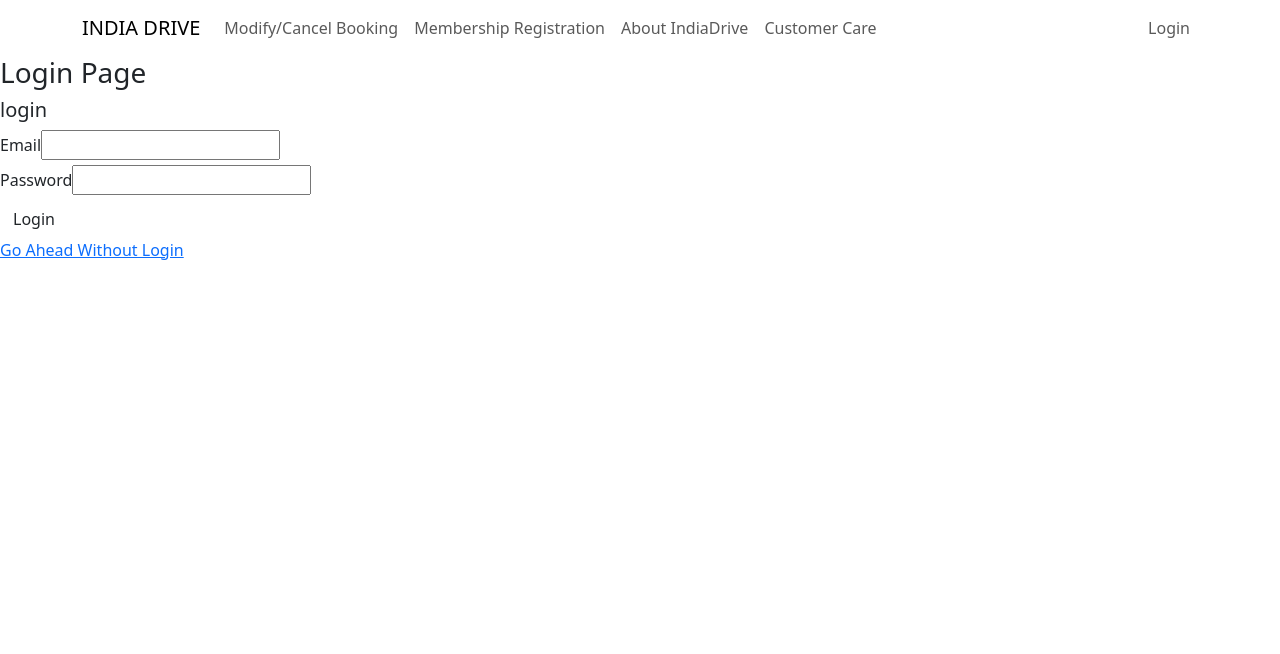
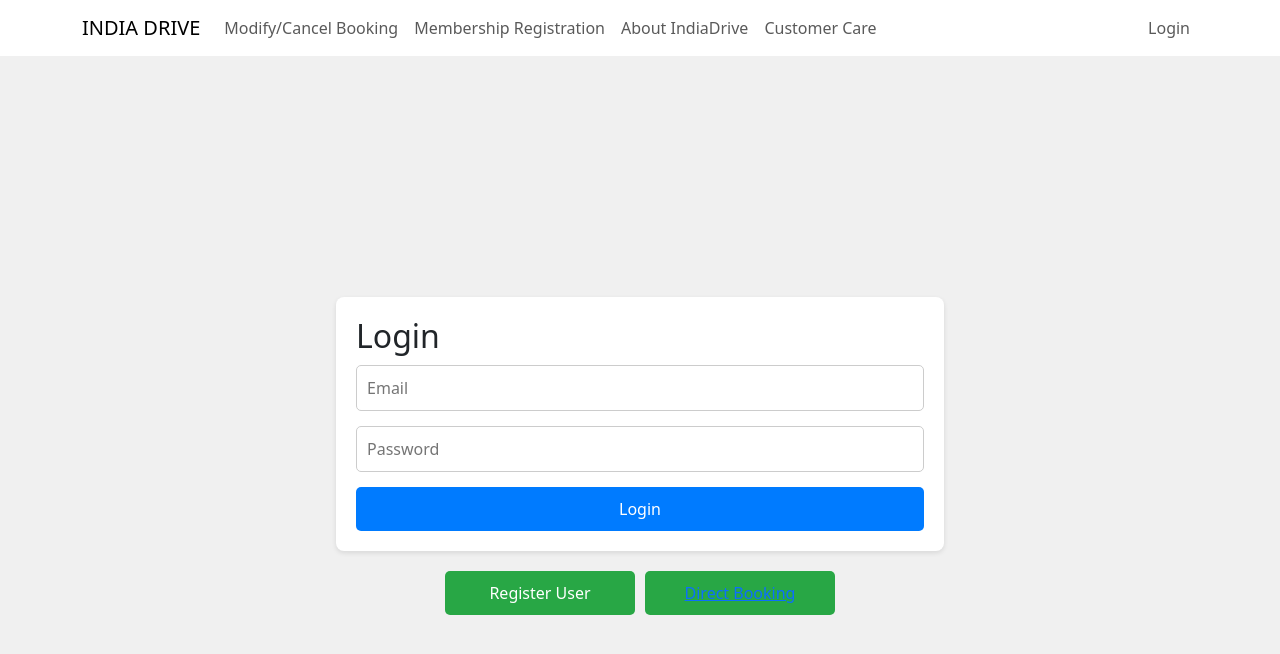
Before and after one commit to shaiwart/FleetManagement-Frontend, a React (Create React App) app: page /loginpage in a window 1280 px wide. Shown: the top 654 px of the page. Built offline with nearby package versions, Linux system fonts and the light colour scheme.

Commit message:
till FillUserDetails
1. POST to user table is not done

```diff
--- a/src/App.js
+++ b/src/App.js
@@ -8,7 +8,7 @@ import ContactUs from './Compnents/Pages/ContactUs';
 import ErrorPage from './Compnents/Pages/ErrorPage';
 import HubSelector from './Compnents/Pages/HubSelector';
 import LoginPage from './Compnents/Pages/Login';
-import RegistrationForm from './Compnents/Pages/RegistrationForm';
+import RegistrationForm from './Compnents/Pages/FillUserDetail';
 import Booking from './Compnents/Pages/Booking';
 import CategorySelector from './Compnents/Pages/CategorySelector';
 import AddOnPage from './Compnents/Pages/AddOnPage';
--- a/src/Compnents/PageNavigation.js
+++ b/src/Compnents/PageNavigation.js
@@ -3,7 +3,7 @@ import Home from "./Pages/Home";
 import AboutUs from "./Pages/AboutUs";
 import ContactUs from "./Pages/ContactUs";
 import LoginPage from "./Pages/Login";
-import RegistrationForm from "./Pages/RegistrationForm";
+import RegistrationForm from "./Pages/FillUserDetail";
 import Booking from "./Pages/Booking";
 import Membership from "./Pages/Membership";
 import Container from 'react-bootstrap/Container';
--- a/src/Compnents/Pages/RegistrationForm.js
+++ b/src/Compnents/Pages/FillUserDetail.js
@@ -1,10 +1,10 @@
 import React, { useState } from 'react';
-// import './RegistrationForm.css';
+import '../../Style/FillUserDetail.css';
 import { Container } from 'react-bootstrap';
 import Navbar from "../PageNavigation";
 import { useNavigate } from 'react-router-dom';
 
-function RegistrationForm({userData, setUserData}) {
+function FillUserDetail({ userData, setUserData }) {
 
   const localUserData = {
     firstName: userData.firstName,
@@ -85,17 +85,18 @@ function RegistrationForm({userData, setUserData}) {
     }));
   }
 
-  const handleCancel = ()=> {
+  const handleCancel = () => {
     navigate('/');
   };
 
   console.log(userData); // If it prints means App.js wala main data is getting updated.
 
   return (
-    <div>
-      <Navbar/>
-      <h3>Registration Form</h3>
-      <form className='form' onSubmit={handleSubmit}>
+    <>
+      <Navbar />
+      <div className='registration-page-container'>
+        <h3 className='welcome-message'>Fill Your Details</h3>
+        <form className='registration-form' onSubmit={handleSubmit}>
           {Object.keys(localUserData).map((field, index) => (
             <div className='form-row' key={index}>
               <label htmlFor={field} className='form-label'>
@@ -110,19 +111,18 @@ function RegistrationForm({userData, setUserData}) {
               />
             </div>
           ))}
-        {/* <button type='submit' className='btn btn-block'>
-          Submit
-        </button>  */}
-
-        <div className="card">
-                <div className="card-body">
-                    <button type='submit' className="btn btn-primary">Go Ahead</button>
-                    <button className="btn btn-secondary" onClick={handleCancel}>Cancel</button>
-                </div>
+          <div className='buttons'>
+            <button type='submit' className='register-button'>
+              Go Ahead
+            </button>
+            <button className='direct-booking-button' onClick={handleCancel}>
+              Cancel
+            </button>
           </div>
         </form>
       </div>
+    </>
   );
 }
 
-export default RegistrationForm;
+export default FillUserDetail;
--- a/src/Compnents/Pages/Login.js
+++ b/src/Compnents/Pages/Login.js
@@ -1,7 +1,8 @@
 import React, { useState } from 'react';
 import Navbar from "../PageNavigation";
 import { Link, useNavigate } from 'react-router-dom';
-import RegistrationForm from './RegistrationForm';
+import RegistrationForm from './FillUserDetail';
+import '../../Style/LoginPage.css';
 
 // import './LoginForm.css'; // You can create your own CSS file for styling
 
@@ -31,40 +32,32 @@ function LoginPage({ setUserData }) {
 
   return (
     <div>
-      <Navbar/>
-      <h3>Login Page</h3>
-      <form className='form' onSubmit={handleSubmit}>
-        <h5>login</h5>
-        <div className='form-row'>
-          <label htmlFor='email' className='form-label'>
-            Email
-          </label>
+      <Navbar />
+      <div className="login-page-container">
+
+        <div className="login-form">
+          <h2>Login</h2>
           <input
-            type='email'
-            className='form-input'
-            id='email'
+            type="email"
+            placeholder="Email"
             value={email}
-            onChange={(e) => setEmail(e.target.value)}
+            onChange={e => setEmail(e.target.value)}
           />
+          <input
+            type="password"
+            placeholder="Password"
+            value={password}
+            onChange={e => setPassword(e.target.value)}
+          />
+          <button onClick={handleSubmit}>Login</button>
         </div>
-        <div className='form-row'>
-          <label htmlFor='password' className='form-label'>
-            Password
-          </label>
-          <input
-            type='password'
-            className='form-input'
-            id='password'
-            value={password}
-            onChange={(e) => setPassword(e.target.value)}
-          />
+
+        <div className="buttons">
+          <button className="register-button">Register User</button>
+          <button className="direct-booking-button"><Link to='/registrationform' element={< RegistrationForm />}> Direct Booking </Link></button>
         </div>
-        <button type='submit' className='btn btn-block'>
-          Login
-        </button>
-      </form>
+      </div>
 
-      <Link to='/registrationform' element={< RegistrationForm />}> Go Ahead Without Login </Link>
 
     </div>
   );
--- /dev/null
+++ b/src/Style/FillUserDetail.css
@@ -0,0 +1,81 @@
+/* RegistrationPage.css */
+
+.registration-page-container {
+    display: flex;
+    flex-direction: column;
+    align-items: center;
+    justify-content: center;
+    min-height: 100vh;
+    background-color: #f0f0f0;
+
+  }
+
+  .welcome-message {
+    text-align: center;
+    margin-bottom: 20px;
+  }
+
+  .registration-form {
+    background-color: #fff;
+    padding: 20px;
+    border-radius: 8px;
+    box-shadow: 0 2px 5px rgba(0, 0, 0, 0.1);
+    width: 500px;
+  }
+
+  .registration-form h2 {
+    margin-bottom: 10px;
+  }
+
+  .registration-form label {
+    display: block;
+    margin-bottom: 5px;
+    font-weight: bold;
+  }
+
+  .registration-form input {
+    width: 100%;
+    padding: 10px;
+    margin-bottom: 15px;
+    border: 1px solid #ccc;
+    border-radius: 5px;
+  }
+
+  .registration-form button {
+    width: 100%;
+    background-color: #007bff;
+    color: #fff;
+    border: none;
+    padding: 10px;
+    border-radius: 5px;
+    cursor: pointer;
+  }
+
+  .registration-form button:hover {
+    background-color: #0056b3;
+  }
+
+  .buttons {
+    margin-top: 20px;
+    display: flex;
+    justify-content: space-between;
+    width: 100%;
+    max-width: 400px;
+  }
+
+  .register-button,
+  .direct-booking-button {
+    flex: 1;
+    margin: 0 5px;
+    background-color: #28a745;
+    color: #fff;
+    border: none;
+    padding: 10px;
+    border-radius: 5px;
+    cursor: pointer;
+  }
+
+  .register-button:hover,
+  .direct-booking-button:hover {
+    background-color: #218838;
+  }
--- /dev/null
+++ b/src/Style/LoginPage.css
@@ -0,0 +1,73 @@
+/* LoginPage.css */
+
+.login-page-container {
+  display: flex;
+  flex-direction: column;
+  align-items: center;
+  justify-content: center;
+  min-height: 100vh;
+  background-color: #f0f0f0;
+}
+
+.welcome-message {
+  text-align: center;
+  margin-bottom: 20px;
+}
+
+.login-form {
+  background-color: #fff;
+  padding: 20px;
+  border-radius: 8px;
+  box-shadow: 0 2px 5px rgba(0, 0, 0, 0.1);
+}
+
+.login-form h2 {
+  margin-bottom: 10px;
+}
+
+.login-form input {
+  width: 100%;
+  padding: 10px;
+  margin-bottom: 15px;
+  border: 1px solid #ccc;
+  border-radius: 5px;
+}
+
+.login-form button {
+  width: 100%;
+  background-color: #007bff;
+  color: #fff;
+  border: none;
+  padding: 10px;
+  border-radius: 5px;
+  cursor: pointer;
+}
+
+.login-form button:hover {
+  background-color: #0056b3;
+}
+
+.buttons {
+  margin-top: 20px;
+  display: flex;
+  justify-content: space-between;
+  width: 100%;
+  max-width: 400px;
+}
+
+.register-button,
+.direct-booking-button {
+  flex: 1;
+  margin: 0 5px;
+  background-color: #28a745;
+  color: #fff;
+  border: none;
+  padding: 10px;
+  border-radius: 5px;
+  cursor: pointer;
+}
+
+.register-button:hover,
+.direct-booking-button:hover {
+  background-color: #218838;
+}
```
Also changed, not shown: src/Compnents/Pages/temp.js (+22 -49 lines). Lines whose indentation alone changed are shown as unchanged.
